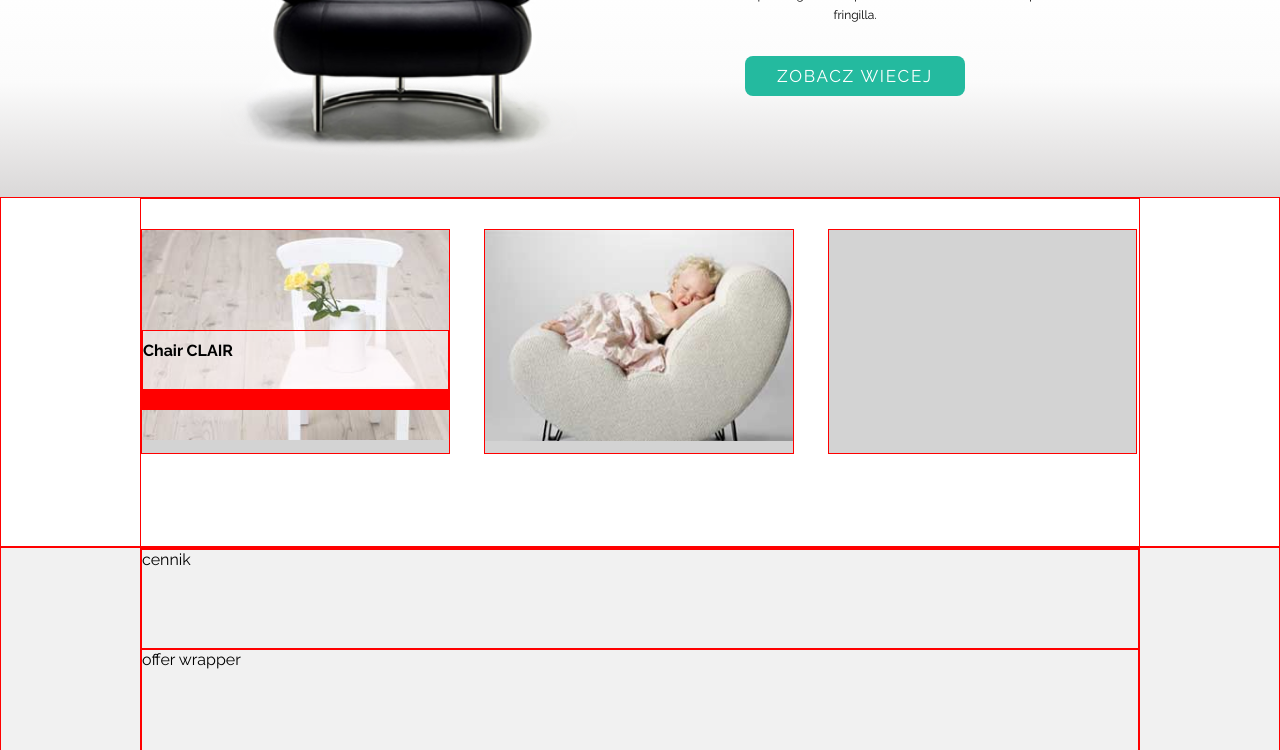
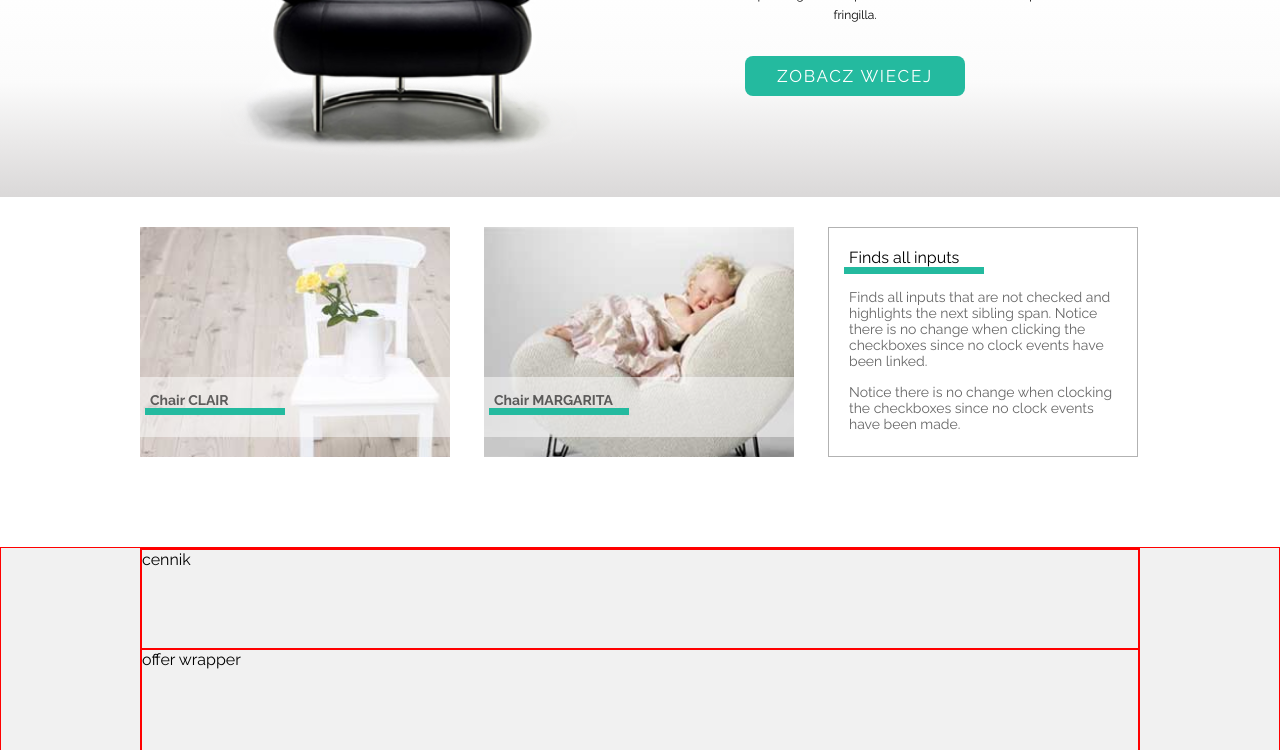
Before and after one commit to bewpage/sit_on_chair, a plain HTML site: page index.html in a window 1280 px wide. Shown: the part 353-1103 px from the top of the page. Drawn offline with Linux system fonts and the light colour scheme.

Commit message:
products-done

```diff
--- a/css/style.css
+++ b/css/style.css
@@ -57,12 +57,13 @@ body > header {
 
 header div {
   color: white;
-  border: 1px solid red;
+  /*border: 1px solid red;*/
 }
 
 header div a {
   display: inline-block;
   color: white;
+  font-weight: 700;
 }
 
 .header__logo {
@@ -83,7 +84,8 @@ body nav ul li {
 }
 
 nav > ul > li a:hover {
-  border-bottom: 2px solid #24ba9f;
+/*wymislic jakis fajny hover do linkow*/
+  /*border-bottom: 2px solid #24ba9f;*/
 }
 
 .header__main-nav li:hover ul.submenu {
@@ -223,38 +225,38 @@ div.arrow-right span{
 /*--------------section product---------------*/
 .products {
   height: 350px;
-  border: 1px solid red;
+  /*border: 1px solid red;*/
 }
 
 section.products div.main__width {
-  border: 1px solid red;
+  /*border: 1px solid red;*/
   height: 350px;
 }
 
 .products__small-box {
-  height: 225px;
+  position: relative;
+  height: 230px;
   margin-top: 30px;
   width: 31%;
-  border: 1px solid red;
-  background-color: lightgray;
+  /*border: 1px solid red;*/
   float: left;
 }
 
-div.products__small-box p.products__title {
-  border: 1px solid red;
-  margin-top: 100px;
-  height: 60px;
-  line-height: 40px;
-  font-size: 16px;
+p.products__title {
+  font-size: 15px;
   font-weight: 700;
-  background-color: rgba(255,246,246,0.5);
 }
 
-div.underline {
-  margin-bottom: 80px;
-  height: 20px;
-  border: 1px solid red;
-  background-color: red;
+div.products__transparent {
+  position: absolute;
+  top: 150px;
+  left: 0;
+  margin: 0 auto;
+  width: 310px;
+  height: 60px;
+  background-color: rgba(255, 255, 255, 0.5);
+  padding-left: 10px;
+  /*border: 1px solid red;*/
 }
 
 .middle {
@@ -263,19 +265,38 @@ div.underline {
 }
 
 div.product__1 {
-  background-image: url("../images/box1_img.jpg");
-  background-size: contain;
-  /*background-position: 20px;*/
+  background: transparent url("../images/box1_img.jpg");
+  background-size: cover;
   background-repeat: no-repeat;
 }
 
 div.product__2 {
-  background-image: url("../images/box2_img.jpg");
-  background-size: contain;
-  /*background-position: -20px;*/
+  background: transparent url("../images/box2_img.jpg");
+  background-size: cover;
   background-repeat: no-repeat;
 }
 
+.products__border {
+  background: transparent;
+  border: 1px solid rgba(0, 0, 0, 0.3);
+  padding: 20px;
+}
+
+div.textunderline {
+  margin-left: -5px;
+  /*border: 1px solid red;*/
+  width: 140px;
+  height: 7px;
+  background-color: rgb(36, 186, 159);
+}
+
+section div.main__width div:last-child p{
+  /*border: 1px solid red;*/
+  margin-top: 15px;
+  font-size: 14px;
+  color: rgba(0, 0, 0, 0.6);
+
+}
 
 /*-----------------section offer--------------*/
 .offer {
--- a/index.html
+++ b/index.html
@@ -67,15 +67,22 @@
     <section class="products">
       <div class="main__width">
           <div class="products__small-box product__1">
-            <p class="products__title">Chair CLAIR
-              <div class="underline"></div>
-            </p>
+            <div class="products__transparent">
+                <p class="products__title">Chair CLAIR</p>
+                <div class="textunderline"></div>
+            </div>
           </div>
           <div class="products__small-box middle product__2">
-
+            <div class="products__transparent">
+              <p class="products__title">Chair MARGARITA</p>
+              <div class="textunderline"></div>
+            </div>
           </div>
-          <div class="products__small-box">
-
+          <div class="products__small-box products__border">
+              <h4><span>Finds all inputs</span></h4>
+                <div class="textunderline"></div>
+              <p>Finds all inputs that are not checked and highlights the next sibling span. Notice there is no change when clicking the checkboxes since no clock events have been linked.</p>
+              <p>Notice there is no change when clocking the checkboxes since no clock events have been made.</p>
           </div>
       </div>
     </section>
```
